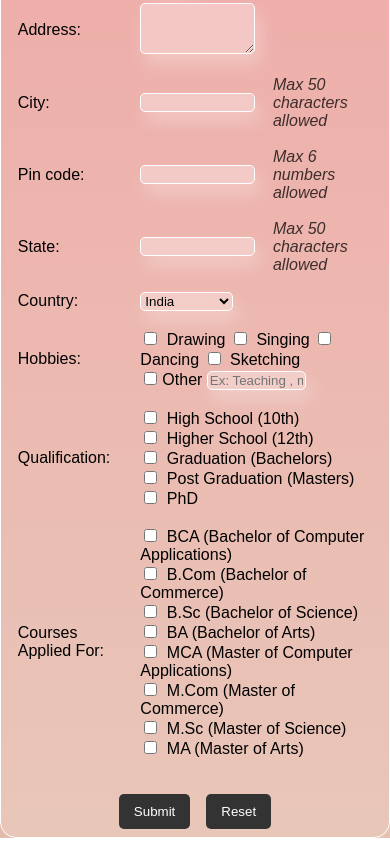
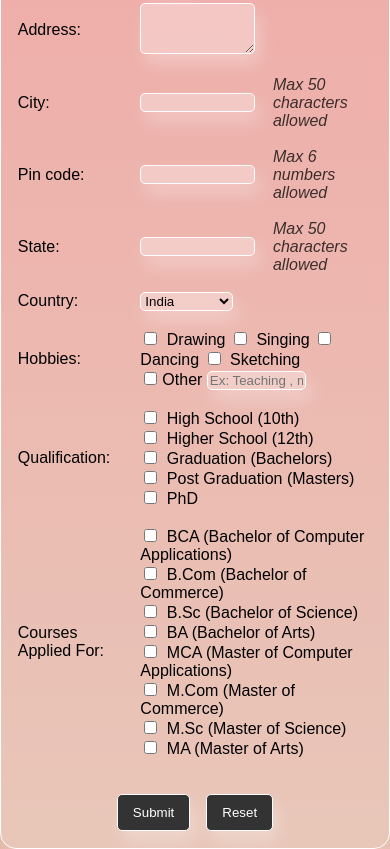
Before and after one commit to ShashankUmarVaishy/CS255_lab, a plain HTML site: page index.html in a window 390 px wide. Shown: the part 410-1259 px from the top of the page. Drawn offline with Linux system fonts and the light colour scheme.

Commit message:
responsive+styling of button

```diff
--- a/index.html
+++ b/index.html
@@ -73,7 +73,8 @@
             margin: .5rem;
             background-color: #333;
             color: white;
-            border: none;
+            box-shadow: 5px 10px 18px rgba(255, 255, 255, 0.3);
+            border: 1px solid white;
             border-radius: 5px;
             cursor: pointer;
         }
@@ -82,8 +83,8 @@
         }
         #container{
             display: flex;
-
             justify-content: center;
+            padding-bottom: 9px;
         }
         .otherHobby{
             display: inline-block;
```
